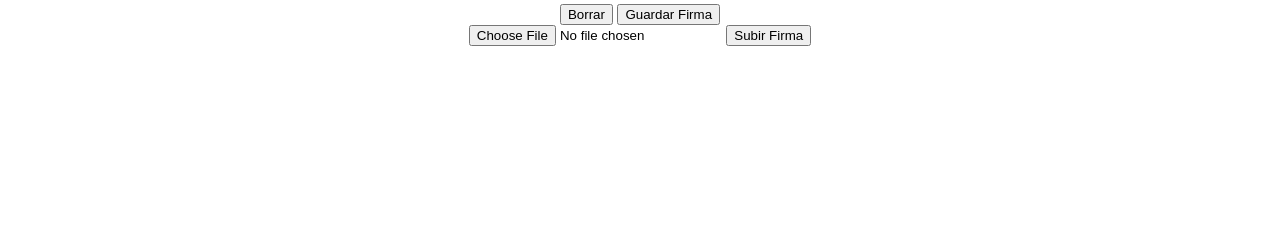
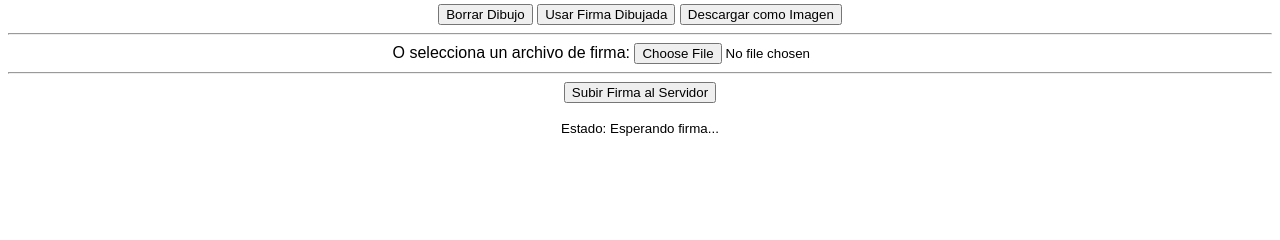
Before and after one commit to Sebastian27007/digifirmas, a Flask app: page / in a window 1280 px wide. Shown: the part 296-536 px from the top of the page. Run offline with Flask 3, Linux system fonts and the light colour scheme.

Commit message:
Añade flujo de subida unificado y descarga de firma
Implementa una nueva lógica para la gestión de firmas, unificando el proceso de subida y añadiendo la descarga como una función separada.

- Se refactoriza la interfaz para tener un único botón "Subir Firma al Servidor".
- El usuario ahora puede "preparar" una firma, ya sea dibujándola en el canvas o seleccionando un archivo.
- Se añade un nuevo botón "Descargar como Imagen" para guardar el dibujo del canvas localmente.

```diff
--- a/static/js/signature.js
+++ b/static/js/signature.js
@@ -1,45 +1,42 @@
 document.addEventListener('DOMContentLoaded', () => {
+
+    // --- VARIABLES Y ELEMENTOS ---
     const canvas = document.getElementById('signature-canvas');
-    if (!canvas) return; // Si no hay canvas, no hagas nada.
+    const clearButton = document.getElementById('clear-btn');
+    const prepareCanvasButton = document.getElementById('prepare-canvas-btn');
+    const fileInput = document.getElementById('file-input');
+    const finalUploadButton = document.getElementById('final-upload-btn');
+    const statusText = document.getElementById('status-text');
+    const downloadButton = document.getElementById('download-btn');
+
+    // Esta comprobación es clave. Si alguno de los elementos principales no existe, detenemos para evitar errores.
+    if (!canvas || !clearButton || !prepareCanvasButton || !fileInput || !finalUploadButton || !statusText) {
+        console.error("Error crítico: Uno o más elementos del HTML no se encontraron. Revisa los IDs.");
+        return;
+    }
+
+    // Esta es nuestra "memoria". Guardará la firma lista para ser subida.
+    let signatureToUpload = null;
 
     const ctx = canvas.getContext('2d');
-    let drawing = false;
-
-    // Ajusta el tamaño para evitar dibujos borrosos
     canvas.width = canvas.offsetWidth;
     canvas.height = canvas.offsetHeight;
-
-    // Estilo del lápiz
     ctx.lineWidth = 3;
     ctx.lineCap = 'round';
     ctx.strokeStyle = '#000';
+    let drawing = false;
 
     // --- LÓGICA DE DIBUJO ---
-    function startPosition(e) {
-        drawing = true;
-        draw(e);
-    }
-
-    function endPosition() {
-        drawing = false;
-        ctx.beginPath();
-    }
-
+    function startPosition(e) { drawing = true; draw(e); }
+    function endPosition() { drawing = false; ctx.beginPath(); }
     function draw(e) {
         if (!drawing) return;
-        e.preventDefault(); // Previene el scroll en móviles
-
+        e.preventDefault();
         const rect = canvas.getBoundingClientRect();
         const x = (e.clientX || e.touches[0].clientX) - rect.left;
         const y = (e.clientY || e.touches[0].clientY) - rect.top;
-
-        ctx.lineTo(x, y);
-        ctx.stroke();
-        ctx.beginPath();
-        ctx.moveTo(x, y);
+        ctx.lineTo(x, y); ctx.stroke(); ctx.beginPath(); ctx.moveTo(x, y);
     }
-
-    // Eventos para el dibujo con mouse y táctil
     canvas.addEventListener('mousedown', startPosition);
     canvas.addEventListener('mouseup', endPosition);
     canvas.addEventListener('mousemove', draw);
@@ -48,25 +45,87 @@ document.addEventListener('DOMContentLoaded', () => {
     canvas.addEventListener('touchend', endPosition);
     canvas.addEventListener('touchmove', draw);
 
-    // --- LÓGICA DE LOS BOTONES ---
-    const clearButton = document.getElementById('clear-btn');
-    const saveButton = document.getElementById('save-btn');
 
-    if (clearButton) {
-        clearButton.addEventListener('click', () => {
-            console.log("Botón Borrar presionado");
+    // --- LÓGICA DE LOS BOTONES DE ACCIÓN ---
+    // Este botón limpia el canvas, permitiendo al usuario empezar de nuevo.
+    clearButton.addEventListener('click', () => {
+        ctx.clearRect(0, 0, canvas.width, canvas.height);
+    });
+
+    // Este botón prepara la firma dibujada en el canvas para ser subida.
+    prepareCanvasButton.addEventListener('click', () => {
+        const dataUrl = canvas.toDataURL('image/png');
+        fetch(dataUrl)
+            .then(res => res.blob())
+            .then(blob => {
+                signatureToUpload = blob;
+                statusText.textContent = 'Estado: Lista para subir la firma dibujada.';
+                console.log("Firma del canvas preparada.", signatureToUpload);
+            });
+    });
+
+    if (downloadButton) {
+    downloadButton.addEventListener('click', () => {
+        console.log("Botón Descargar presionado.");
+
+        // Verifica si el canvas está vacío para no descargar una imagen en blanco
+        const blank = document.createElement('canvas');
+        blank.width = canvas.width;
+        blank.height = canvas.height;
+        if (canvas.toDataURL() === blank.toDataURL()) {
+            alert("Por favor, dibuja una firma antes de descargar.");
+            return;
+        }
+
+        const signatureDataUrl = canvas.toDataURL('image/png');
+        const link = document.createElement('a');
+        link.href = signatureDataUrl;
+        link.download = `firma-descargada-${Date.now()}.png`;
+        link.click();
+    });
+}
+
+    fileInput.addEventListener('change', () => {
+        if (fileInput.files.length > 0) {
+            signatureToUpload = fileInput.files[0];
+            statusText.textContent = `Estado: Listo para subir el archivo '${signatureToUpload.name}'.`;
+            console.log("Archivo seleccionado preparado.", signatureToUpload);
+        }
+    });
+
+    // Este botón sube la firma, ya sea del canvas o del archivo seleccionado.
+    finalUploadButton.addEventListener('click', () => {
+        if (!signatureToUpload) {
+            alert('Por favor, primero dibuja una firma y presiona "Usar Firma Dibujada", o selecciona un archivo.');
+            return;
+        }
+
+        const formData = new FormData();
+        formData.append('signature_file', signatureToUpload, signatureToUpload.name || `firma-canvas-${Date.now()}.png`);
+
+        statusText.textContent = 'Subiendo...';
+        console.log("Enviando al backend...", signatureToUpload);
+
+        fetch('/upload_signature', {
+            method: 'POST',
+            body: formData,
+        })
+        .then(response => {
+            if (!response.ok) { throw new Error(`Error del servidor: ${response.statusText}`); }
+            return response.json();
+        })
+        .then(data => {
+            alert(`¡Éxito! Firma subida. Archivo: ${data.file_path}`);
+            statusText.textContent = 'Estado: ¡Subida completada! Esperando nueva firma.';
+            signatureToUpload = null;
             ctx.clearRect(0, 0, canvas.width, canvas.height);
+            fileInput.value = '';
+        })
+        .catch(error => {
+            console.error('Error al subir:', error);
+            alert(`Ocurrió un error al subir la firma. ${error.message}`);
+            statusText.textContent = `Estado: Error al subir. Intenta de nuevo.`;
         });
-    }
+    });
 
-    if (saveButton) {
-        saveButton.addEventListener('click', () => {
-            console.log("Botón Guardar presionado para descargar imagen.");
-            const signatureDataUrl = canvas.toDataURL('image/png');
-            const downloadLink = document.createElement('a');
-            downloadLink.href = signatureDataUrl;
-            downloadLink.download = `firma-${Date.now()}.png`;
-            downloadLink.click();
-        });
-    }
 });
--- a/templates/index.html
+++ b/templates/index.html
@@ -9,12 +9,15 @@
     <h1>Digitalizador de Firma</h1>
     <canvas id="signature-canvas" width="500" height="200"></canvas>
     <br>
-    <button id="clear-btn">Borrar</button>
-    <button id="save-btn">Guardar Firma</button>
-    <form id="uploadForm" enctype="multipart/form-data">
-    <input type="file" name="signatureImage" accept="image/*">
-    <button type="submit">Subir Firma</button>
-</form>
+    <button id="clear-btn">Borrar Dibujo</button>
+    <button id="prepare-canvas-btn">Usar Firma Dibujada</button>
+    <button id="download-btn">Descargar como Imagen</button>
+    <hr>
+    <label for="file-input">O selecciona un archivo de firma:</label>
+    <input type="file" id="file-input" accept="image/*">
+    <hr>
+    <button id="final-upload-btn">Subir Firma al Servidor</button>
+    <p><small id="status-text">Estado: Esperando firma...</small></p>
 
 
     <script src="{{ url_for('static', filename='js/signature.js') }}"></script>
```
